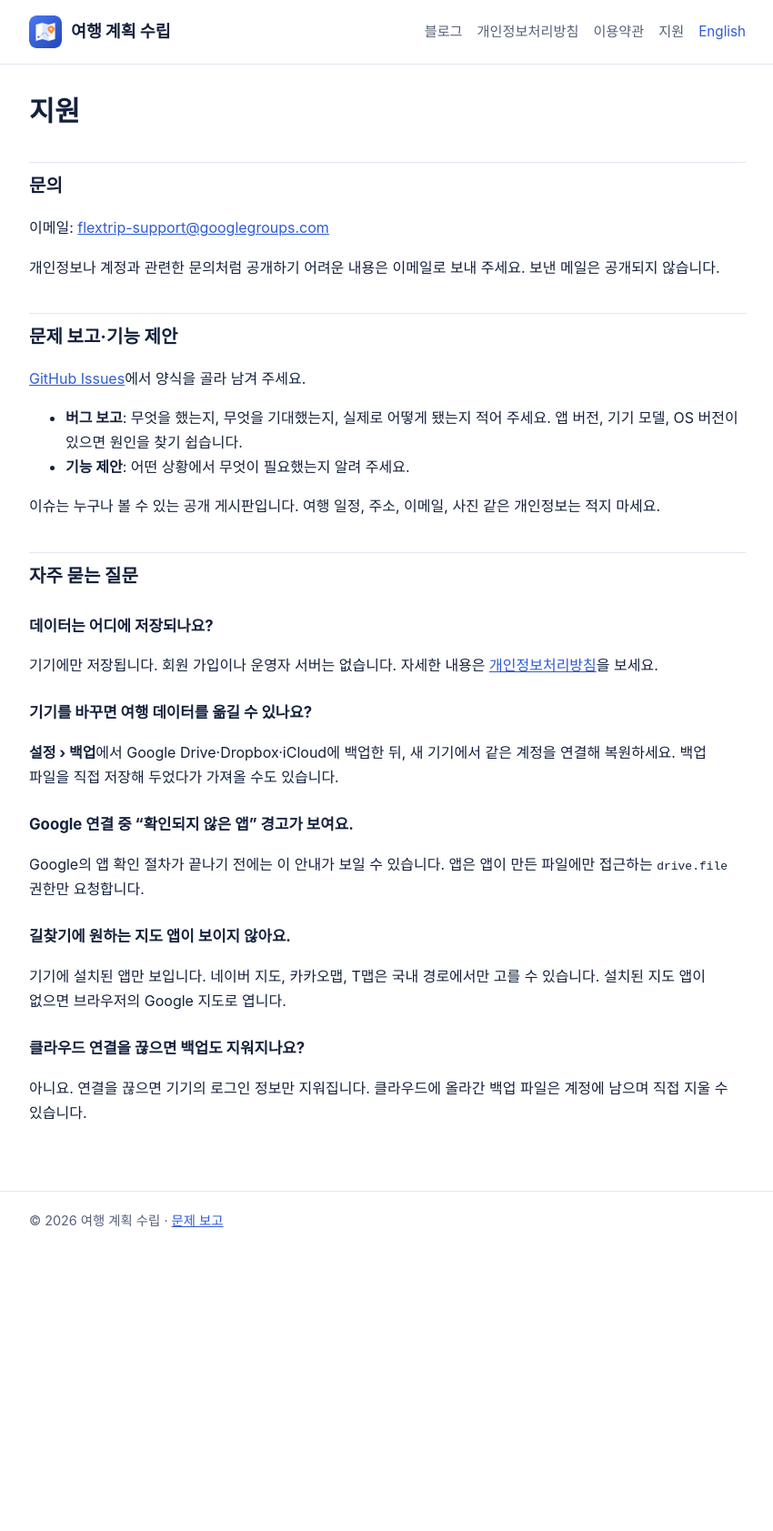
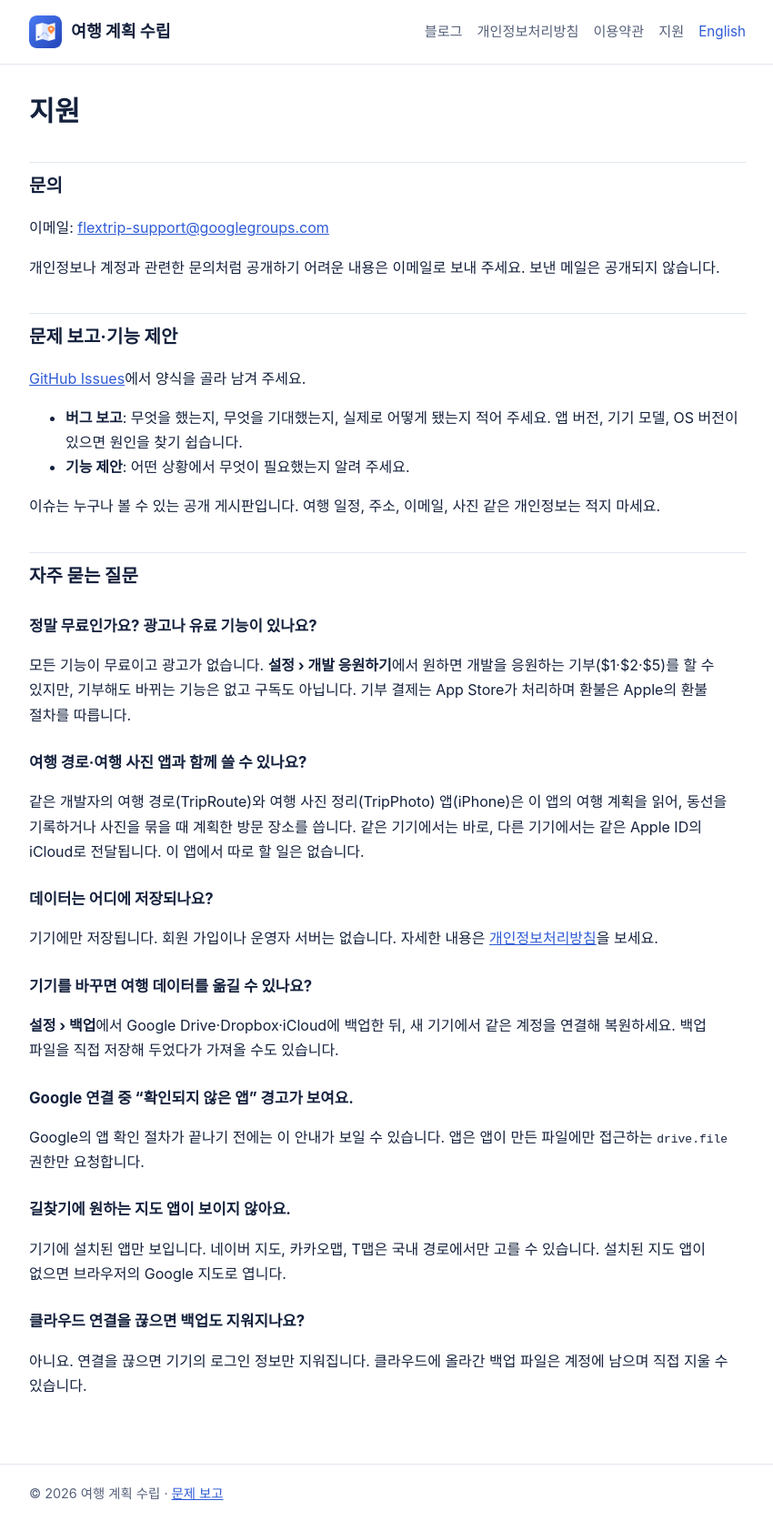
Before and after one commit to yjinchoi/flextrip-support, a Jekyll site: the page built from support.md, in a window 1280 px wide. Shown: the whole page at 91% size, without its empty margins (214-1064 px from the left). Built offline with Jekyll 4.4.1, drawn with Linux system fonts in a browser that asks for light colours; before the commit the page ends 1383 px from its top, so only the background shows below that.

Commit message:
docs(site): 무료·광고 없음·개발 응원(기부)과 여행 경로·여행 사진 앱 계획 공유를 홈·FAQ·약관(국문·영문)에 — 앱 1.0 재제출 기준
Co-Authored-By: Claude Opus 5.5 <noreply@anthropic.com>

```diff
--- a/support.md
+++ b/support.md
@@ -22,6 +22,12 @@ description: FlexTrip 사용 도움말과 문제 보고 방법입니다.
 
 ## 자주 묻는 질문
 
+### 정말 무료인가요? 광고나 유료 기능이 있나요?
+모든 기능이 무료이고 광고가 없습니다. **설정 › 개발 응원하기**에서 원하면 개발을 응원하는 기부($1·$2·$5)를 할 수 있지만, 기부해도 바뀌는 기능은 없고 구독도 아닙니다. 기부 결제는 App Store가 처리하며 환불은 Apple의 환불 절차를 따릅니다.
+
+### 여행 경로·여행 사진 앱과 함께 쓸 수 있나요?
+같은 개발자의 여행 경로(TripRoute)와 여행 사진 정리(TripPhoto) 앱(iPhone)은 이 앱의 여행 계획을 읽어, 동선을 기록하거나 사진을 묶을 때 계획한 방문 장소를 씁니다. 같은 기기에서는 바로, 다른 기기에서는 같은 Apple ID의 iCloud로 전달됩니다. 이 앱에서 따로 할 일은 없습니다.
+
 ### 데이터는 어디에 저장되나요?
 기기에만 저장됩니다. 회원 가입이나 운영자 서버는 없습니다. 자세한 내용은 [개인정보처리방침]({{ '/privacy/' | relative_url }})을 보세요.
 
```
Also changed, not shown: en/index.md (+2 -0 lines), en/support.md (+6 -0 lines), en/terms.md (+2 -2 lines), index.md (+2 -0 lines), terms.md (+2 -2 lines).
